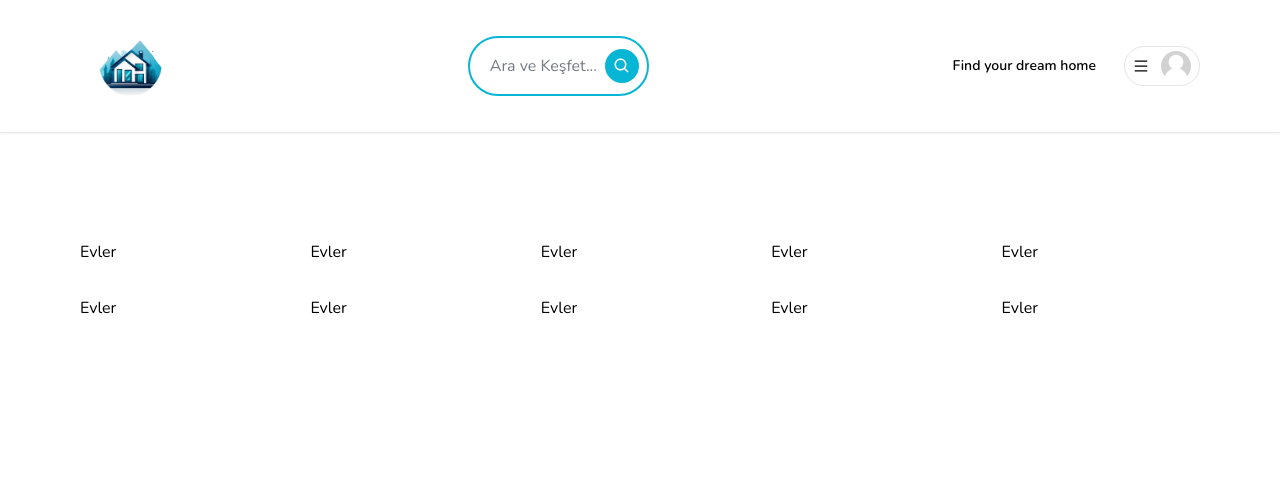
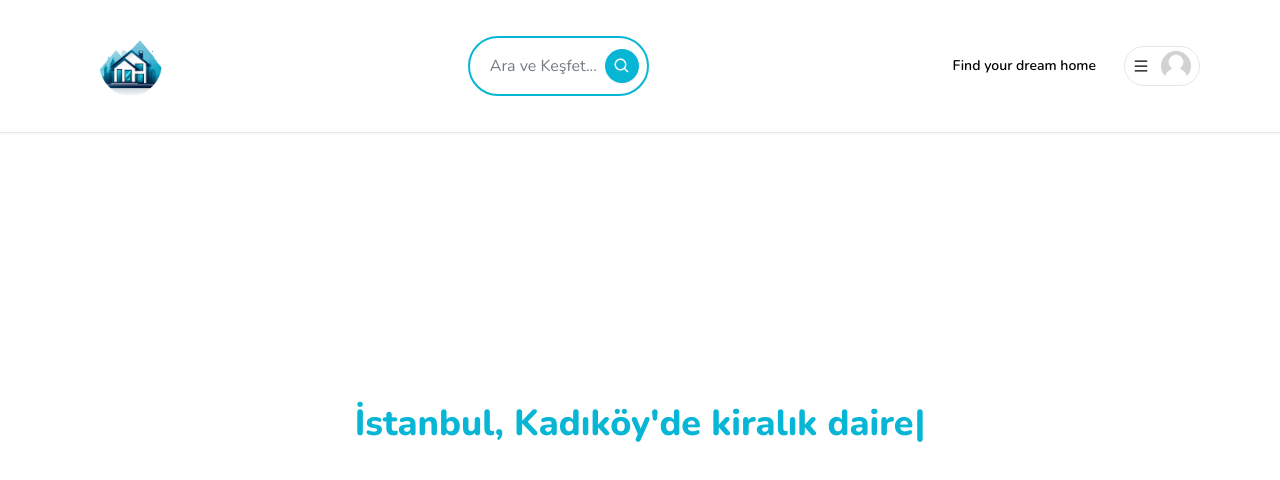
Before and after one commit to osmanyusufakkus/emlakgptnextjs, a Next.js app: page / in a window 1280 px wide. Shown: the top 480 px of the page. Built offline with nearby package versions, Linux system fonts and the light colour scheme; no server answers.

Commit message:
Add Typewriter component to ParentComponent

```diff
--- a/app/page.tsx
+++ b/app/page.tsx
@@ -1,21 +1,17 @@
 "use client";
 
 import Container from "./components/Container";
+import Typewriter from 'typewriter-effect';
 
 const ParentComponent = () => {
   return (
     <Container>
-      <div className="pt-24 grid grid-cols-1 sm:grid-cols-2 md:grid-cols-3 lg:grid-cols-4 xl:grid-cols-5 2xl:grid-cols-6 gap-8">
-        <div>Evler</div>
-        <div>Evler</div>
-        <div>Evler</div>
-        <div>Evler</div>
-        <div>Evler</div>
-        <div>Evler</div>
-        <div>Evler</div>
-        <div>Evler</div>
-        <div>Evler</div>
-        <div>Evler</div>
+      <div className="h-[calc(100vh-240px)] flex justify-center items-center font-extrabold text-4xl text-cyan-500">
+        <Typewriter options={{
+          strings: ['İstanbul, Kadıköy\'de kiralık daire arıyorum <span style="color: #737A85;"> en az  100m2 olmalı</span>', ' <span style="color: #737A85;">2+1 eve ihtiyacım var, en az  100m2 olmalı</span> ve aylık kira ücreti 7500₺\'den az olsun'],
+          autoStart: true,
+          loop: true,
+        }}/>
       </div>
     </Container>
   );
--- a/package.json
+++ b/package.json
@@ -17,6 +17,7 @@
     "react": "^18",
     "react-dom": "^18",
     "react-icons": "^5.0.1",
+    "typewriter-effect": "^2.21.0",
     "zustand": "^4.5.2"
   },
   "devDependencies": {
```
Also changed, not shown: 1 other file (tests, documents, lock files or other folders).
